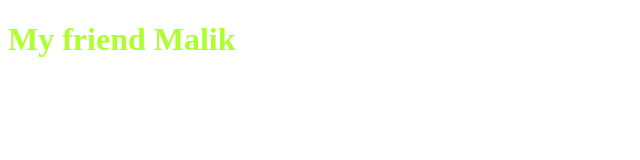
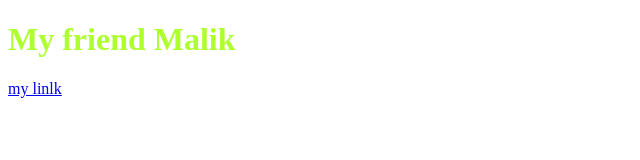
Before and after one commit to MalikAbuShabab/mywebsitee, a plain HTML site: page index.html in a window 1280 px wide. Shown: the full height of the page, 0-640 px from the left. Drawn offline with Linux system fonts and the light colour scheme.

Commit message:
adding your link

```diff
--- a/index.html
+++ b/index.html
@@ -8,5 +8,6 @@
   </head>
   <body>
     <h1 style="color: greenyellow">My friend Malik</h1>
+  <a href="https://github.com/MalikAbuShabab/mywebsitee"> my linlk</a>
   </body>
 </html>
```
